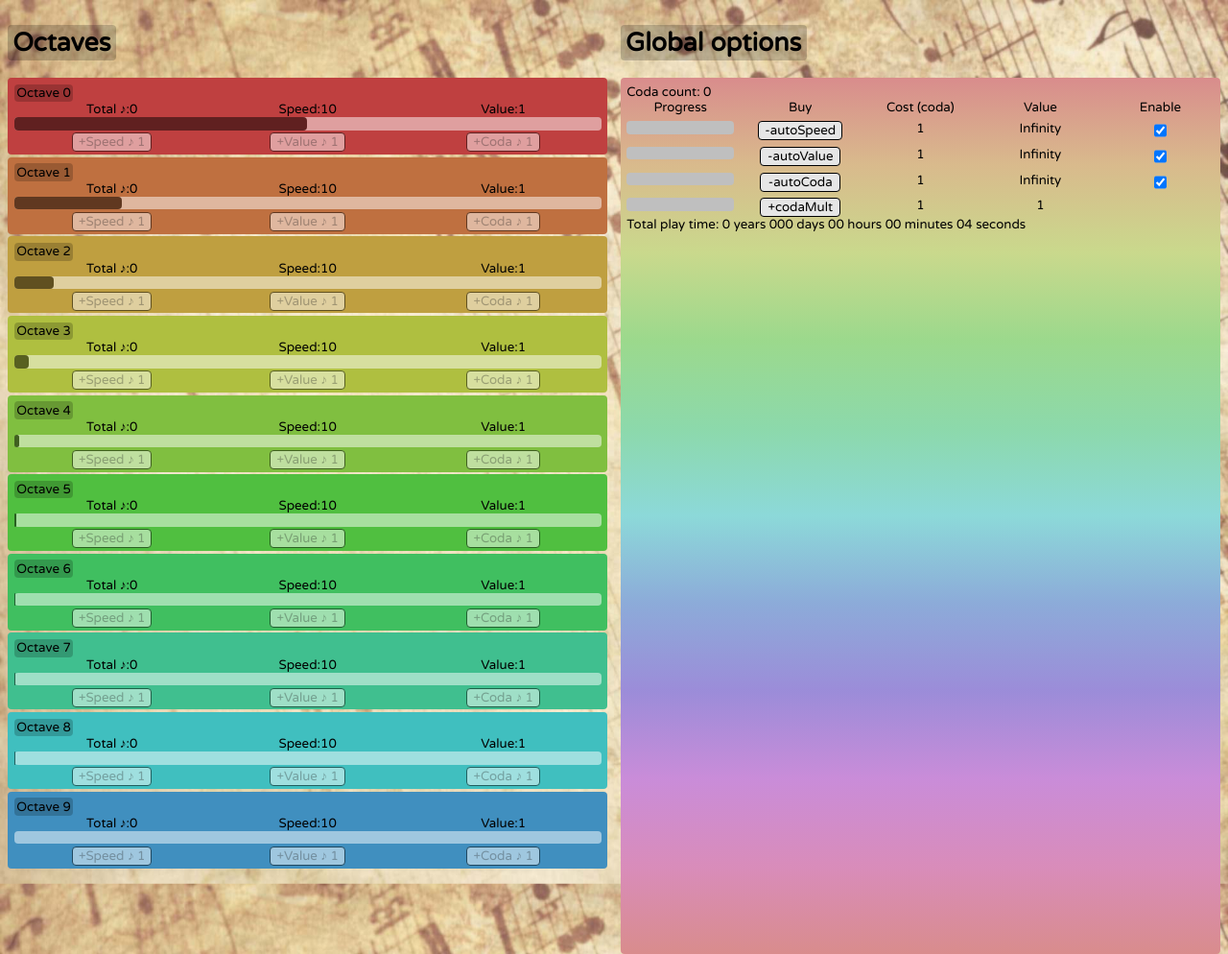
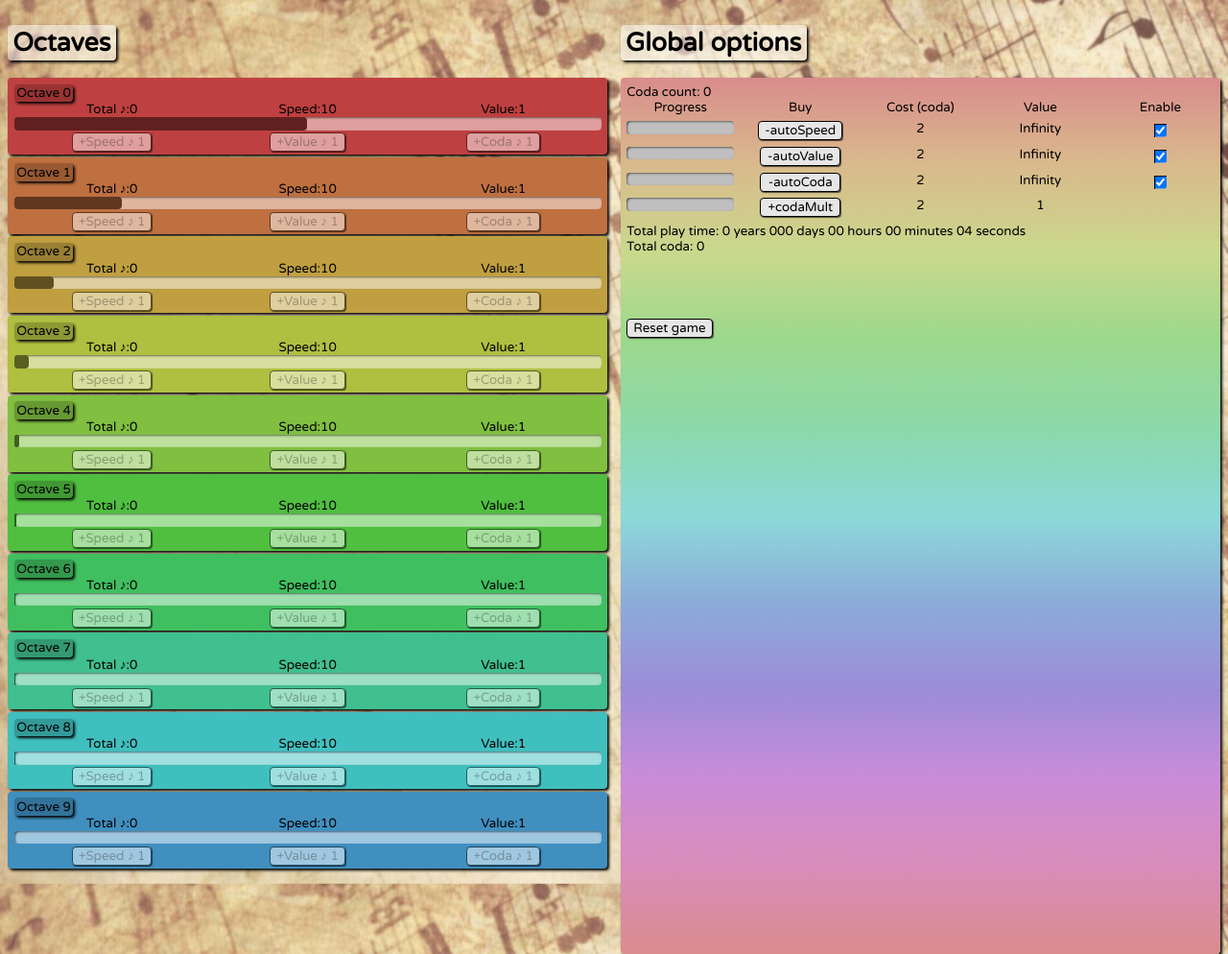
Before and after one commit to gityxs/shepard-scale, a plain HTML site: page index.html in a window 1280 px wide. Shown: the whole page at 96% size. Drawn offline with Linux system fonts and the light colour scheme.

Commit message:
update style, add reset

```diff
--- a/index.css
+++ b/index.css
@@ -30,14 +30,16 @@ body {
 }
 
 h1 {
-  background: hsla(0, 0%, 0%, 0.2);
+  background: hsla(0, 0%, 100%, 0.5);
   width: fit-content;
   padding: 0.1em 0.2em;
+  box-shadow: 2px 2px 3px 0px black;
 }
 
 button {
   border: 1px solid;
   font-family: 'Varela Round', sans-serif;
+  box-shadow: 1px 1px 1px 0px hsla(0, 0%, 0%, 0.6);
 }
 
 .buttonGlobalUpgrade {
@@ -53,9 +55,22 @@ button {
   background: hsl(0, 0%, 95%);
 }
 
+.buttonUtil {
+  background: hsl(0, 0%, 90%);
+}
+
+.buttonUtil:hover {
+  background: hsl(0, 0%, 80%);
+}
+
+.buttonUtil:active {
+  background: hsl(0, 0%, 95%);
+}
+
 #staticWindow {
   height: 100%;
   padding: 0.5em;
+  box-shadow: 2px 2px 3px 0px black;
 }
 
 #globalUpgradeGrid {
@@ -64,18 +79,24 @@ button {
   grid-column-gap: 1em;
   grid-row-gap: 0.5em;
   justify-items: center;
+  margin-bottom: 0.5em;
 }
 
 .gProgressContainer {
   width: 100%;
   height: 1em;
   background: hsl(0, 0%, 75%);
+  box-shadow:inset 1px 1px 3px -1px black;
 }
 
 .gProgressBar {
   width: 0%;
   height: 1em;
   background: hsl(0, 0%, 50%);
+}
+
+.gCheckboxEnable {
+  box-shadow: inset 1px 1px 1px 0px;
 }
 
 #octaveColumn {
@@ -90,12 +111,14 @@ button {
   transition: opacity 1s, height 1s, padding 1s, margin-bottom 1s;
   padding: 0.5em;
   margin-bottom: 0.2em;
+  box-shadow: 2px 2px 3px 0px black;
 }
 
 .oLabel {
   background: hsla(0, 0%, 0%, 0.2);
   width: fit-content;
   padding: 0.1em 0.2em;
+  box-shadow: 2px 2px 3px 0px black;
 }
 
 .oProgressContainer {
@@ -103,6 +126,7 @@ button {
   height: 1em;
   background: hsl(0, 0%, 75%);
   margin-bottom: 0.2em;
+  box-shadow:inset 1px 1px 3px -1px black;
 }
 
 .oProgressBar {
@@ -121,3 +145,15 @@ button {
   grid-template-columns: 1fr 1fr 1fr;
   justify-items: center;
 }
+
+#resetContainer {
+  display: none;
+  position: absolute;
+  background: white;
+  margin: 5em;
+  padding: 5em;
+}
+
+#resetButton {
+  margin-top: 5em;
+}
--- a/index.html
+++ b/index.html
@@ -19,6 +19,13 @@
       <div id='staticWindow'>
       </div>
     </div>
+    <div id='resetContainer'>
+      Are you sure you want to reset?
+      <div>
+        <button id='resetYes' class='buttonUtil'>Yes</button>
+        <button id='resetNo' class='buttonUtil'>No</button>
+      </div>
+    </div>
     <script src="index.js"></script>
   </body>
 </html>
--- a/index.js
+++ b/index.js
@@ -3,12 +3,12 @@
 /*
 TODO:
 add sound every time the progress bar gets to 100. the note based on octave value
+  when it gets to blur, just keep the sound constant
+add option to disable sound
 better tune octave options
   not all octaves have the same properties
 particle effects when progress bar gets to end?
-add reset button
-count & display total octaves cleared
-save/reload auto enabled status
+add option to disable particles
 */
 
 class App {
@@ -23,14 +23,16 @@ class App {
     this.maxOctaveIndex = -1;
 
     this.upgrades = {
-      autoSpeed: {baseCost: 1, costFactor: 1.1, basePower: 60, powerFactor: 0.9},
-      autoValue: {baseCost: 1, costFactor: 1.1, basePower: 60, powerFactor: 0.9},
-      autoCoda: {baseCost: 1, costFactor: 1.1, basePower: 60, powerFactor: 0.9},
-      codaMult: {baseCost: 1, costFactor: 1.1, basePower: 1, powerFactor: 1.2}
+      autoSpeed: {baseCost: 2, costFactor: 2, basePower: 60, powerFactor: 0.9},
+      autoValue: {baseCost: 2, costFactor: 2, basePower: 60, powerFactor: 0.9},
+      autoCoda: {baseCost: 2, costFactor: 2, basePower: 60, powerFactor: 0.9},
+      codaMult: {baseCost: 2, costFactor: 2, basePower: 1, powerFactor: 1.2}
     };
 
-    this.UI.octaveList = document.getElementById('octaveList');
-    this.UI.staticWindow = document.getElementById('staticWindow');
+    'octaveList,staticWindow,resetContainer,resetYes,resetNo'.split`,`.forEach( id => {
+      this.UI[id] = document.getElementById(id);
+    });
+
 
     this.loadFromStorage();
 
@@ -53,6 +55,7 @@ class App {
     this.state = {
       octaves: [],
       coda: 0,
+      totalCoda: 0,
       upgradeLevels: {
         autoSpeed: 0,
         autoValue: 0,
@@ -61,7 +64,12 @@ class App {
       },
       autoSpeedLast: 0,
       autoValueLast: 0,
-      autoCodaLast: 0
+      autoCodaLast: 0,
+      enables: {
+        autoSpeed: true,
+        autoValue: true,
+        autoCoda: true
+      }
     };
 
     if (rawState !== null) {
@@ -83,6 +91,12 @@ class App {
     this.state.octaves = [];
     this.octaves.forEach( o => {
       this.state.octaves.push(o.state);
+    });
+    'autoSpeed,autoValue,autoCoda'.split`,`.forEach( u => {
+      const name = `${u}EnableDiv`;
+      if (this.UI[name]) {
+        this.state.enables[u] = this.UI[`${u}EnableDiv`].checked;
+      }
     });
     const saveString = JSON.stringify(this.state);
     localStorage.setItem('shepard_scale', saveString);
@@ -124,7 +138,9 @@ class App {
     this.octaves = this.octaves.filter( (o, i) => {
       o.update(curTime, i, anyRemoved);
       if (o.coda) {
-        this.state.coda += this.getUpgradeValue('codaMult');
+        const codaDelta = this.getUpgradeValue('codaMult');
+        this.state.coda += codaDelta;
+        this.state.totalCoda += codaDelta;
         o.remove();
         anyRemoved = true;
         return false;
@@ -151,6 +167,7 @@ class App {
     this.UI.playTimeSpan.innerText = gameTimeStr;
 
     this.UI.codaCountSpan.innerText = this.state.coda;
+    this.UI.totalCodaSpan.innerText = this.state.totalCoda;
 
     'autoSpeed,autoValue,autoCoda,codaMult'.split`,`.forEach( u => {
       this.UI[`${u}CostDiv`].innerText = this.getUpgradeCost(u);
@@ -243,9 +260,10 @@ class App {
       const costDiv = this.createElement('div', `${u}CostDiv`, upgradeGrid, '', '');
       const curValue = this.createElement('div', `${u}ValueDiv`, upgradeGrid, '', 'value');
       if (u !== 'codaMult') {
-        const enabled = this.createElement('input', `${u}EnableDiv`, upgradeGrid, '', 'enable');
+        const enabled = this.createElement('input', `${u}EnableDiv`, upgradeGrid, 'gCheckboxEnable', 'enable');
         enabled.type = 'checkbox';
-        enabled.checked = true;
+        enabled.checked = this.state.enables[u];
+
       }
 
       rowButton.onclick = () => this.buyUpgrade(u);
@@ -254,6 +272,15 @@ class App {
 
     const playTimeDiv = this.createElement('div', 'playTimeDiv', this.UI.staticWindow, '', 'Total play time: ');
     const playTimeSpan = this.createElement('span', 'playTimeSpan', playTimeDiv, '', '');
+
+    const totalCodaDiv = this.createElement('div', 'totalCodaDiv', this.UI.staticWindow, '', 'Total coda: ');
+    const totalCodaSpan = this.createElement('span', 'totalCodaSpan', totalCodaDiv, '', '');
+
+    const resetButton = this.createElement('button', 'resetButton', this.UI.staticWindow, 'buttonUtil', 'Reset game');
+    resetButton.onclick = () => this.UI.resetContainer.style.display = 'block';
+
+    this.UI.resetNo.onclick = () => this.UI.resetContainer.style.display = 'none';
+    this.UI.resetYes.onclick = () => this.reset();
   }
 
   getUpgradeValue(type) {
```
